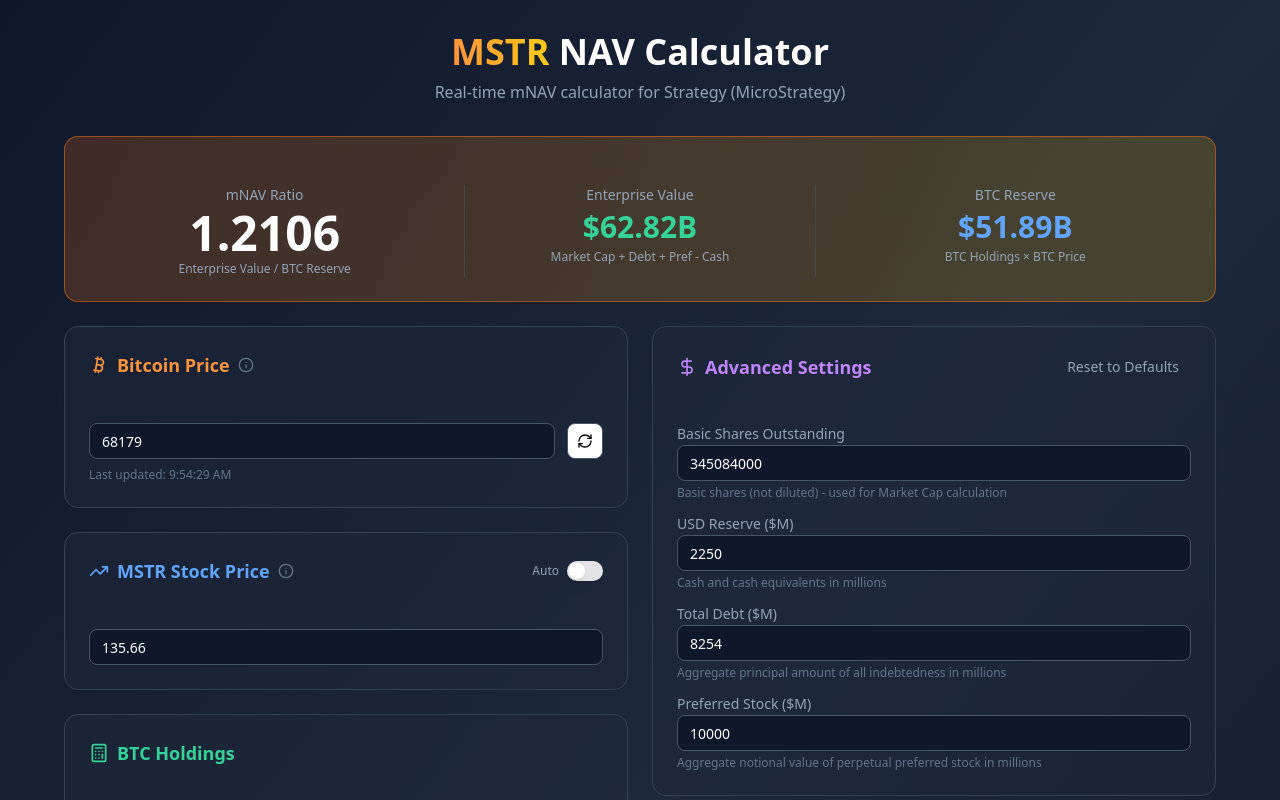
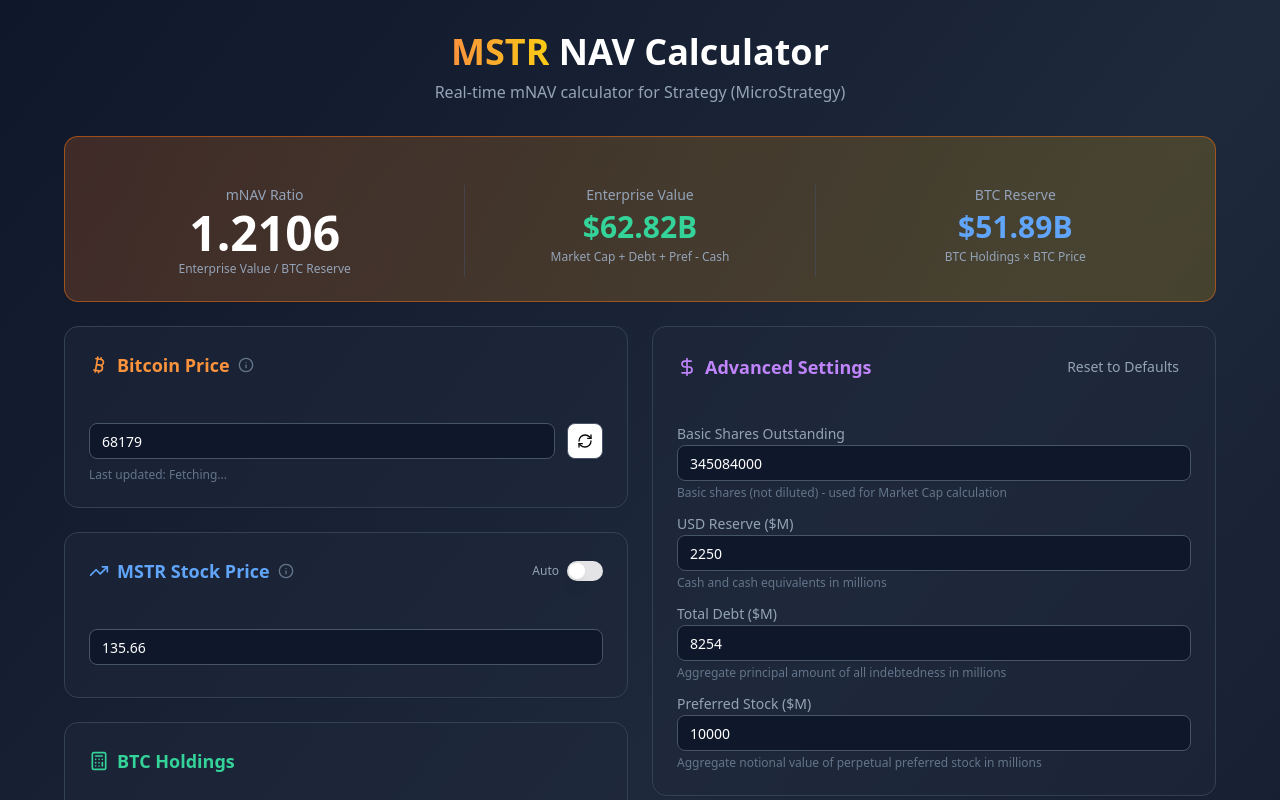
Before and after one commit to khalsdn/mstr-nav-calculator, a React (Vite) app: page / in a window 1280 px wide. Shown: the top 800 px of the page. Built offline with nearby package versions, Linux system fonts and the light colour scheme; no server answers.

Commit message:
feat: Implement MicroStrategy NAV discrepancy calculator with dynamic data fetching, persistence, and basic styling.

```diff
--- a/src/App.tsx
+++ b/src/App.tsx
@@ -126,12 +126,28 @@
 
   const [btcPrice, setBtcPrice] = useState<number>(68179);
   const [isLoadingBtc, setIsLoadingBtc] = useState(false);
-  const [lastUpdated, setLastUpdated] = useState<Date>(new Date());
+  const [btcLastUpdated, setBtcLastUpdated] = useState<Date | null>(null);
 
   const [mstrPrice, setMstrPrice] = useState<number>(persisted.mstrPrice ?? 135.66);
   const [isAutoMstr, setIsAutoMstr] = useState<boolean>(persisted.isAutoMstr ?? false);
   const [isLoadingMstr, setIsLoadingMstr] = useState(false);
+  const [mstrLastUpdated, setMstrLastUpdated] = useState<Date | null>(null);
   const [eurRate, setEurRate] = useState<number | null>(null);
+
+  const [currentTime, setCurrentTime] = useState(new Date());
+
+  useEffect(() => {
+    const interval = setInterval(() => setCurrentTime(new Date()), 5000);
+    return () => clearInterval(interval);
+  }, []);
+
+  const getUpdateColor = (lastUpdatedDate: Date | null) => {
+    if (!lastUpdatedDate) return 'text-slate-500';
+    const diffMins = (currentTime.getTime() - lastUpdatedDate.getTime()) / 60000;
+    if (diffMins < 2) return 'text-green-500';
+    if (diffMins <= 5) return 'text-orange-500';
+    return 'text-red-500';
+  };
 
   const [btcHoldings, setBtcHoldings] = useState<number>(persisted.btcHoldings ?? DEFAULT_VALUES.btcHoldings);
   const [basicShares, setBasicShares] = useState<number>(persisted.basicShares ?? DEFAULT_VALUES.basicShares);
@@ -149,7 +165,7 @@
       const data = await response.json();
       if (data.bitcoin && data.bitcoin.usd) {
         setBtcPrice(data.bitcoin.usd);
-        setLastUpdated(new Date());
+        setBtcLastUpdated(new Date());
       }
     } catch (error) {
       console.error('Failed to fetch Bitcoin price:', error);
@@ -176,7 +192,7 @@
 
       if (priceString) {
         setMstrPrice(Number(priceString));
-        setLastUpdated(new Date());
+        setMstrLastUpdated(new Date());
       }
     } catch (error) {
       console.error('Failed to fetch MSTR price from Robinhood. Is your CORS extension on?', error);
@@ -338,8 +354,8 @@
                     <RefreshCw className={`w-4 h-4 ${isLoadingBtc ? 'animate-spin' : ''}`} />
                   </Button>
                 </div>
-                <p className="text-xs text-slate-500 mt-2">
-                  Last updated: {lastUpdated.toLocaleTimeString()}
+                <p className={`text-xs mt-2 transition-colors duration-300 ${getUpdateColor(btcLastUpdated)}`}>
+                  Last updated: {btcLastUpdated ? btcLastUpdated.toLocaleTimeString() : 'Fetching...'}
                 </p>
               </CardContent>
             </Card>
@@ -398,11 +414,18 @@
                     </Button>
                   )}
                 </div>
-                {eurRate && mstrPrice && (
-                  <p className="text-xs text-slate-400 mt-2">
-                    ≈ €{(mstrPrice * eurRate).toFixed(2)} EUR
-                  </p>
-                )}
+                <div className="flex flex-col gap-1 mt-2">
+                  {eurRate && mstrPrice && (
+                    <p className="text-xs text-slate-400">
+                      ≈ €{(mstrPrice * eurRate).toFixed(2)} EUR
+                    </p>
+                  )}
+                  {isAutoMstr && (
+                    <p className={`text-xs transition-colors duration-300 ${getUpdateColor(mstrLastUpdated)}`}>
+                      Last updated: {mstrLastUpdated ? mstrLastUpdated.toLocaleTimeString() : 'Fetching...'}
+                    </p>
+                  )}
+                </div>
               </CardContent>
             </Card>
 
--- a/src/index.css
+++ b/src/index.css
@@ -4,7 +4,7 @@
 
 ::selection {
   background-color: #f97316; /* Tailwind orange-500 */
-  color: white;
+  color: #020617; /* Slate-950 for better contrast */
 }
 
 @layer base {
```
